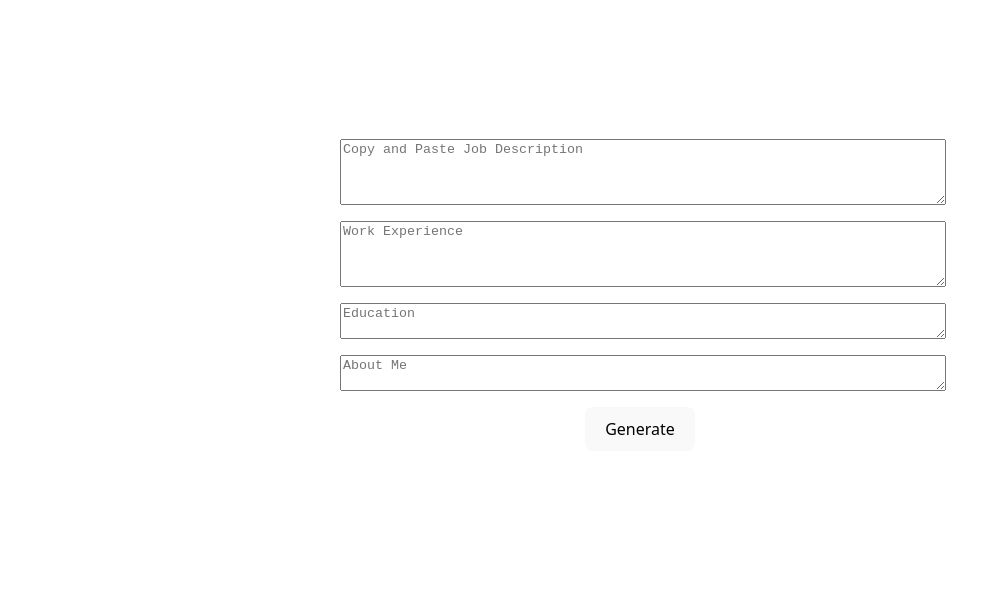
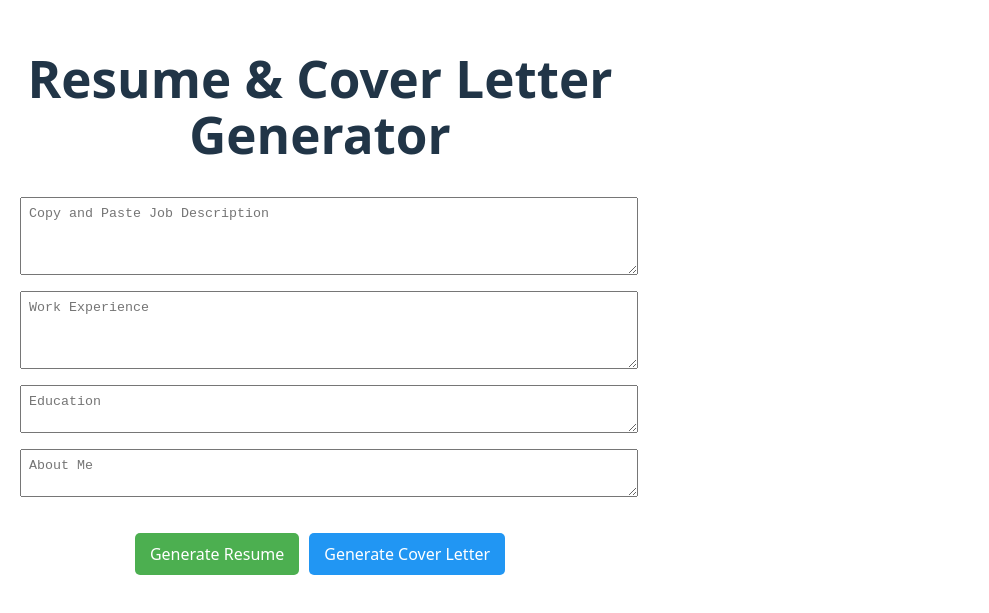
Before and after one commit to Frantz-Sebastien/resume-coverLetter-generator, a React (Vite) app in the folder frontend/: page / in a window 1280 px wide. Shown: the part 105-718 px from the top of the page, without its empty margins (0-989 px from the left). Built offline with nearby package versions, Linux system fonts and the light colour scheme; no server answers.

Commit message:
seems to be working

```diff
--- a/frontend/src/App.jsx
+++ b/frontend/src/App.jsx
@@ -1,16 +1,58 @@
-import { useState } from 'react'
-import reactLogo from './assets/react.svg'
-import viteLogo from '/vite.svg'
-import './App.css'
-import Form from './components/Form'
+import { useState } from "react";
+import Form from "./components/Form";
+import ResumeGenerator from "./components/ResumeGenerator";
+import CoverLetterGenerator from "./components/CoverLetterGenerator";
 
 function App() {
+  const [formData, setFormData] = useState({
+    jobDescription: "",
+    workExperience: "",
+    education: "",
+    aboutMe: "",
+  });
+
+  const [resume, setResume] = useState("");
+  const [coverLetter, setCoverLetter] = useState("");
+
+  // Handler to update form data from Form component
+  const handleFormUpdate = (newFormData) => {
+    setFormData(newFormData);
+  };
 
   return (
-    <>
-      <Form />
-    </>
-  )
+    <div style={{ textAlign: "center", padding: "20px", maxWidth: "600px", margin: "auto" }}>
+      <h1>Resume & Cover Letter Generator</h1>
+
+      {/* Form component manages user input and updates formData */}
+      <Form formData={formData} onFormUpdate={handleFormUpdate} />
+
+      {/* Resume and Cover Letter Generator Buttons */}
+      <div style={{ marginTop: "20px", display: "flex", justifyContent: "center", gap: "10px" }}>
+        <ResumeGenerator formData={formData} setResume={setResume} />
+        <CoverLetterGenerator formData={formData} setCoverLetter={setCoverLetter} />
+      </div>
+
+      {/* Display Generated Resume */}
+      {resume && (
+        <div style={{ marginTop: "30px", textAlign: "left" }}>
+          <h3>Generated Resume:</h3>
+          <pre style={{ whiteSpace: "pre-wrap", border: "1px solid #ccc", padding: "15px", borderRadius: "5px" }}>
+            {resume}
+          </pre>
+        </div>
+      )}
+
+      {/* Display Generated Cover Letter */}
+      {coverLetter && (
+        <div style={{ marginTop: "30px", textAlign: "left" }}>
+          <h3>Generated Cover Letter:</h3>
+          <pre style={{ whiteSpace: "pre-wrap", border: "1px solid #ccc", padding: "15px", borderRadius: "5px" }}>
+            {coverLetter}
+          </pre>
+        </div>
+      )}
+    </div>
+  );
 }
 
-export default App
+export default App;
--- a/frontend/src/components/CoverLetterGenerator.jsx
+++ b/frontend/src/components/CoverLetterGenerator.jsx
@@ -0,0 +1,50 @@
+import React from 'react';
+
+const API_URL = import.meta.env.VITE_BACKEND_URL;
+
+const CoverLetterGenerator = ({ formData, setCoverLetter }) => {
+  const handleGenerateCoverLetter = async () => {
+    // Validate form data
+    if (!formData.jobDescription || !formData.workExperience || !formData.education || !formData.aboutMe) {
+      alert("Please fill out the entire form before generating the cover letter.");
+      return;
+    }
+
+    try {
+      // Send data to backend
+      const response = await fetch(`${API_URL}/api/cover-letter`, {
+        method: "POST",
+        headers: { "Content-Type": "application/json" },
+        body: JSON.stringify(formData)
+      });
+
+      if (!response.ok) {
+        throw new Error('Failed to generate cover letter');
+      }
+
+      const data = await response.json();
+      setCoverLetter(data.coverLetter);
+    } catch (error) {
+      console.error("Error generating cover letter:", error);
+      alert("There was an error generating your cover letter. Please try again.");
+    }
+  };
+
+  return (
+    <button
+      onClick={handleGenerateCoverLetter}
+      style={{
+        padding: "10px 15px",
+        backgroundColor: "#2196F3",
+        color: "white",
+        border: "none",
+        borderRadius: "5px",
+        cursor: "pointer"
+      }}
+    >
+      Generate Cover Letter
+    </button>
+  );
+};
+
+export default CoverLetterGenerator;
--- a/frontend/src/components/Form.jsx
+++ b/frontend/src/components/Form.jsx
@@ -1,53 +1,50 @@
-import { useState } from 'react'
+import { useState, useEffect } from 'react';
 
-const Form = ({ onSubmit }) => {
+const Form = ({ formData, onFormUpdate }) => {
+  const [localFormData, setLocalFormData] = useState(formData);
 
-    const [jobDescription, setJobDescription] = useState("")
-    const [workExperience, setWorkExperience] = useState("")
-    const [education, setEducation] = useState("")
-    const [aboutMe, setAboutMe] = useState("")
-
-    const handleSubmit = (event) => {
-        event.preventDefault()
-        onSubmit({ jobDescription, workExperience, education, aboutMe })
-    }
+  // Update a single field in the form
+  const handleFieldChange = (field, value) => {
+    const updatedFormData = {
+      ...localFormData,
+      [field]: value
+    };
+    setLocalFormData(updatedFormData);
+    onFormUpdate(updatedFormData);
+  };
 
   return (
-        <form onSubmit={handleSubmit} style={{ maxWidth: "600px", margin: "auto" }}>
+    <form onSubmit={(e) => e.preventDefault()} style={{ maxWidth: "600px", margin: "auto" }}>
       <textarea
         placeholder="Copy and Paste Job Description"
-            value={jobDescription}
-            onChange={(e) => setJobDescription(e.target.value)}
+        value={localFormData.jobDescription}
+        onChange={(e) => handleFieldChange('jobDescription', e.target.value)}
         rows={4}
-            style={{ width: "100%", marginBottom: "10px" }}
+        style={{ width: "100%", marginBottom: "10px", padding: "8px" }}
       />
       <textarea
         placeholder="Work Experience"
-            value={workExperience}
-            onChange={(e) => setWorkExperience(e.target.value)}
+        value={localFormData.workExperience}
+        onChange={(e) => handleFieldChange('workExperience', e.target.value)}
         rows={4}
-            style={{ width: "100%", marginBottom: "10px" }}
+        style={{ width: "100%", marginBottom: "10px", padding: "8px" }}
       />
       <textarea
         placeholder="Education"
-            value={education}
-            onChange={(e) => setEducation(e.target.value)}
+        value={localFormData.education}
+        onChange={(e) => handleFieldChange('education', e.target.value)}
         rows={2}
-            style={{ width: "100%", marginBottom: "10px" }}
+        style={{ width: "100%", marginBottom: "10px", padding: "8px" }}
       />
       <textarea
         placeholder="About Me"
-            value={aboutMe}
-            onChange={(e) => setAboutMe(e.target.value)}
+        value={localFormData.aboutMe}
+        onChange={(e) => handleFieldChange('aboutMe', e.target.value)}
         rows={2}
-            style={{ width: "100%", marginBottom: "10px" }}
+        style={{ width: "100%", marginBottom: "10px", padding: "8px" }}
       />
-
-          <div style={{ display: "flex", justifyContent: "center", gap: "10px" }}>
-            <button type="submit">Generate</button>
-          </div>
     </form>
   );
-    }
+};
 
 export default Form;
--- a/frontend/src/components/ResumeGenerator.jsx
+++ b/frontend/src/components/ResumeGenerator.jsx
@@ -0,0 +1,57 @@
+import { useState } from "react";
+import Form from './Form.jsx'
+
+// Uncomment this part once you have deployed the backend
+// const API_URL =
+//     import.meta.env.MODE === "development"
+//         ?  import.meta.env.VITE_BACKEND_URL
+//         : import.meta.env.VITE_BACKEND_URL_PROD;
+
+const API_URL = import.meta.env.VITE_BACKEND_URL;
+
+const ResumeGenerator = ({ formData, setResume }) => {
+  const handleGenerateResume = async () => {
+    // Validate form data
+    if (!formData.jobDescription || !formData.workExperience || !formData.education || !formData.aboutMe) {
+      alert("Please fill out the entire form before generating the resume.");
+      return;
+    }
+
+    try {
+      // Send data to backend
+      const response = await fetch(`${API_URL}/api/resume`, {
+        method: "POST",
+        headers: { "Content-Type": "application/json" },
+        body: JSON.stringify(formData)
+      });
+
+      if (!response.ok) {
+        throw new Error('Failed to generate resume');
+      }
+
+      const data = await response.json();
+      setResume(data.resume);
+    } catch (error) {
+      console.error("Error generating resume:", error);
+      alert("There was an error generating your resume. Please try again.");
+    }
+  };
+
+  return (
+    <button
+      onClick={handleGenerateResume}
+      style={{
+        padding: "10px 15px",
+        backgroundColor: "#4CAF50",
+        color: "white",
+        border: "none",
+        borderRadius: "5px",
+        cursor: "pointer"
+      }}
+    >
+      Generate Resume
+    </button>
+  );
+};
+
+export default ResumeGenerator;
```
Lines whose indentation alone changed are shown as unchanged.
